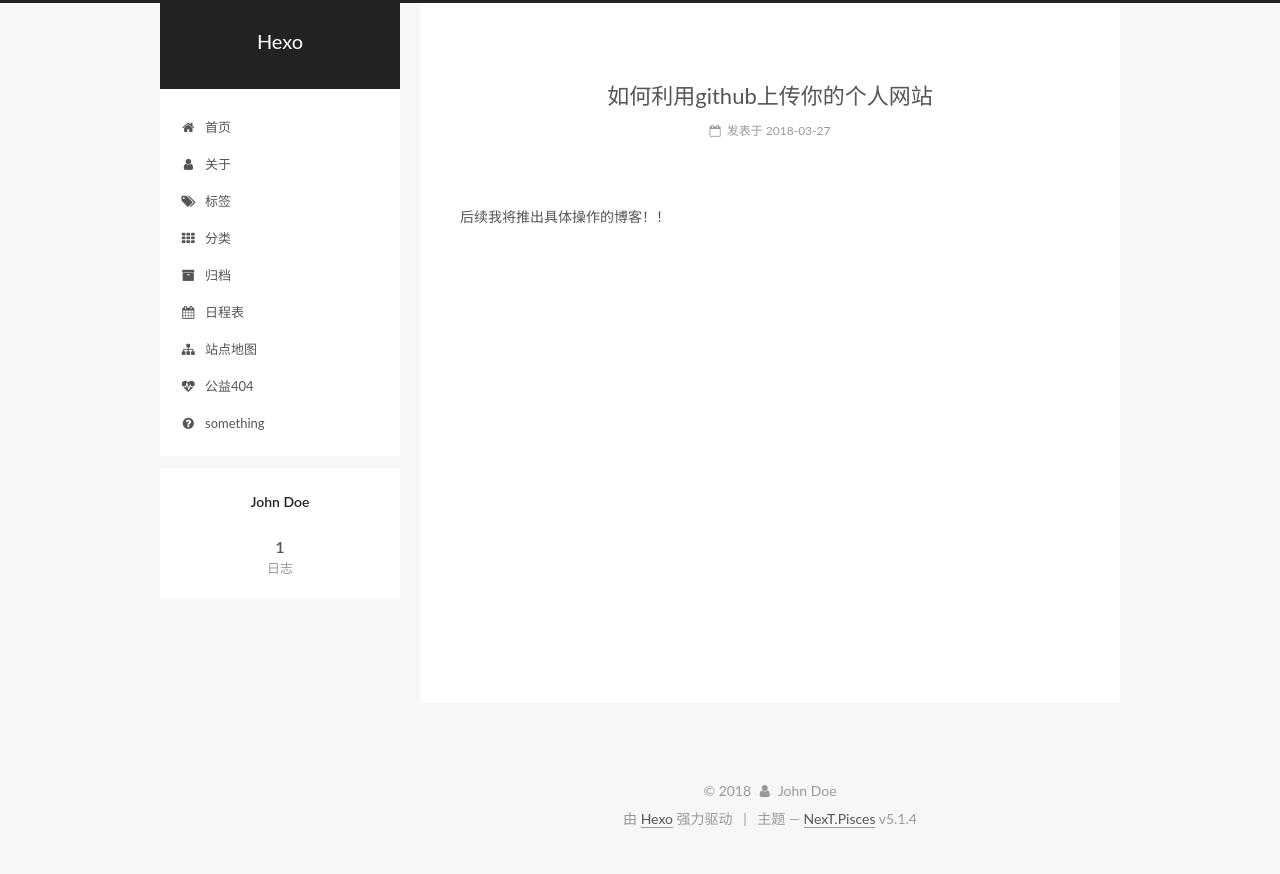
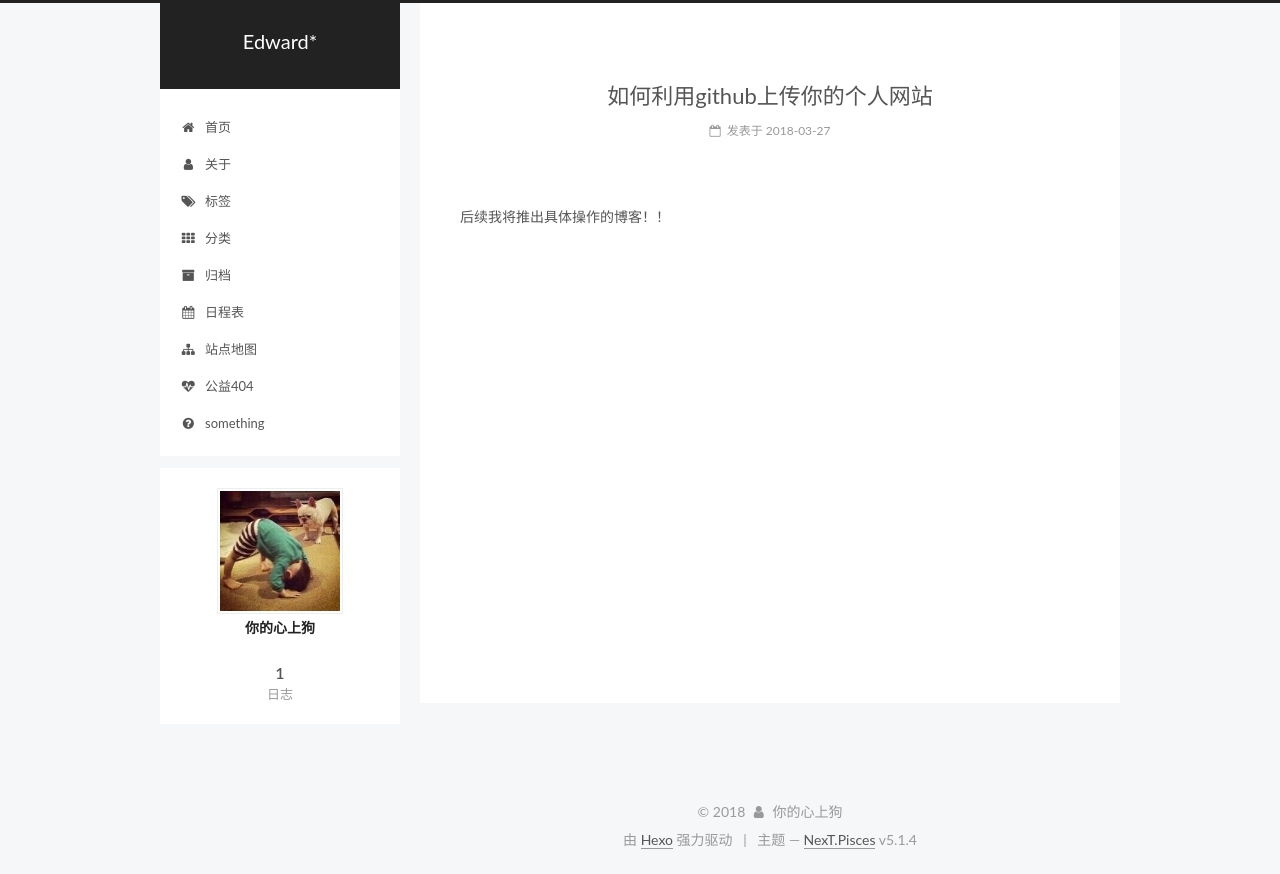
Before and after one commit to Levin-Site/liufenghome.github.io, a plain HTML site: page index.html in a window 1280 px wide. Before the commit the page ends 853 px from the top, so only its background shows below. Drawn offline with Linux system fonts and the light colour scheme.

Commit message:
Site updated: 2018-03-27 23:32:49

```diff
--- a/css/main.css
+++ b/css/main.css
@@ -1823,7 +1823,7 @@ pre .javascript .function {
   width: 4px;
   height: 4px;
   border-radius: 50%;
-  background: #ff22b3;
+  background: #ffe749;
 }
 .links-of-blogroll {
   font-size: 13px;
--- a/index.html
+++ b/index.html
@@ -80,12 +80,12 @@
 
 
 <meta property="og:type" content="website">
-<meta property="og:title" content="Hexo">
+<meta property="og:title" content="Edward*">
 <meta property="og:url" content="http://yoursite.com/index.html">
-<meta property="og:site_name" content="Hexo">
+<meta property="og:site_name" content="Edward*">
 <meta property="og:locale" content="zh-Hans">
 <meta name="twitter:card" content="summary">
-<meta name="twitter:title" content="Hexo">
+<meta name="twitter:title" content="Edward*">
 
 
 
@@ -121,7 +121,7 @@
 
 
 
-  <title>Hexo</title>
+  <title>Edward*</title>
 
 
 
@@ -152,7 +152,7 @@
     <div class="custom-logo-site-title">
       <a href="/"  class="brand" rel="start">
         <span class="logo-line-before"><i></i></span>
-        <span class="site-title">Hexo</span>
+        <span class="site-title">Edward*</span>
         <span class="logo-line-after"><i></i></span>
       </a>
     </div>
@@ -302,13 +302,13 @@
     <link itemprop="mainEntityOfPage" href="http://yoursite.com/2018/03/27/如何利用github上传你的个人网站/">
 
     <span hidden itemprop="author" itemscope itemtype="http://schema.org/Person">
-      <meta itemprop="name" content="John Doe">
+      <meta itemprop="name" content="你的心上狗">
       <meta itemprop="description" content="">
-      <meta itemprop="image" content="/images/avatar.gif">
+      <meta itemprop="image" content="/images/logo.jpg">
     </span>
 
     <span hidden itemprop="publisher" itemscope itemtype="http://schema.org/Organization">
-      <meta itemprop="name" content="Hexo">
+      <meta itemprop="name" content="Edward*">
     </span>
 
 
@@ -441,7 +441,11 @@
         <div class="site-overview">
           <div class="site-author motion-element" itemprop="author" itemscope itemtype="http://schema.org/Person">
 
-              <p class="site-author-name" itemprop="name">John Doe</p>
+              <img class="site-author-image" itemprop="image"
+                src="/images/logo.jpg"
+                alt="你的心上狗" />
+
+              <p class="site-author-name" itemprop="name">你的心上狗</p>
               <p class="site-description motion-element" itemprop="description"></p>
           </div>
 
@@ -497,7 +501,7 @@
   <span class="with-love">
     <i class="fa fa-user"></i>
   </span>
-  <span class="author" itemprop="copyrightHolder">John Doe</span>
+  <span class="author" itemprop="copyrightHolder">你的心上狗</span>
 
 
 </div>
```
Also changed, not shown: 2018/03/27/如何利用github上传你的个人网站/index.html (+12 -8 lines), archives/2018/03/index.html (+11 -7 lines), archives/2018/index.html (+11 -7 lines), archives/index.html (+11 -7 lines), images/logo.jpg (added).
